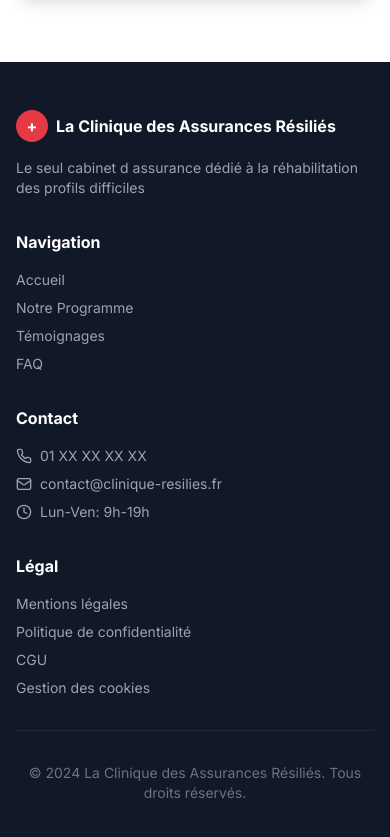
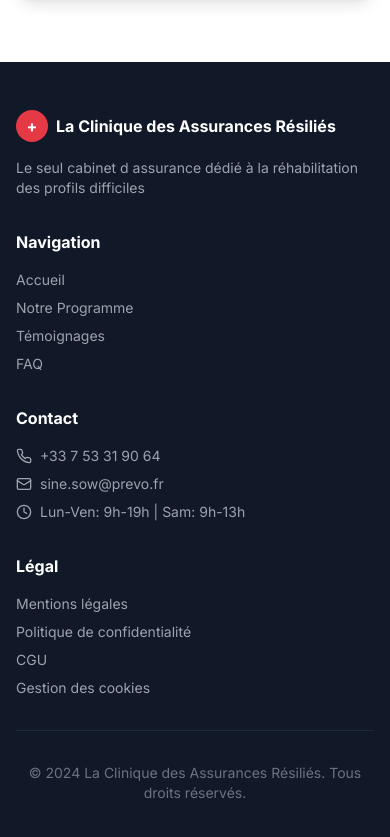
Before and after one commit to radomalala/drassurance, a React (Vite) app: page /contact in a window 390 px wide. Shown: the part 1976-2813 px from the top of the page. Built offline with nearby package versions, Linux system fonts and the light colour scheme.

Commit message:
chore(footer): update all footer contact info with correct phone, email, hours

```diff
--- a/src/components/Footer.tsx
+++ b/src/components/Footer.tsx
@@ -33,15 +33,15 @@ export default function Footer(){
             <div className="flex flex-col gap-2 text-sm text-gray-400">
               <div className="flex items-center gap-2">
                 <Phone size={16} />
-                <span>01 XX XX XX XX</span>
+                <span>+33 7 53 31 90 64</span>
               </div>
               <div className="flex items-center gap-2">
                 <Mail size={16} />
-                <span>contact@clinique-resilies.fr</span>
+                <span>sine.sow@prevo.fr</span>
               </div>
               <div className="flex items-center gap-2">
                 <Clock size={16} />
-                <span>Lun-Ven: 9h-19h</span>
+                <span>Lun-Ven: 9h-19h | Sam: 9h-13h</span>
               </div>
             </div>
           </div>
--- a/src/pages/CliniqueResiliesFull.tsx
+++ b/src/pages/CliniqueResiliesFull.tsx
@@ -107,15 +107,15 @@ export default function CliniqueResilesApp() {
             <div className="flex flex-col gap-2 text-sm text-gray-400">
               <div className="flex items-center gap-2">
                 <Phone size={16} />
-                <span>01 XX XX XX XX</span>
+                <span>+33 7 53 31 90 64</span>
               </div>
               <div className="flex items-center gap-2">
                 <Mail size={16} />
-                <span>contact@clinique-resilies.fr</span>
+                <span>sine.sow@prevo.fr</span>
               </div>
               <div className="flex items-center gap-2">
                 <Clock size={16} />
-                <span>Lun-Ven: 9h-19h</span>
+                <span>Lun-Ven: 9h-19h | Sam: 9h-13h</span>
               </div>
             </div>
           </div>
```
